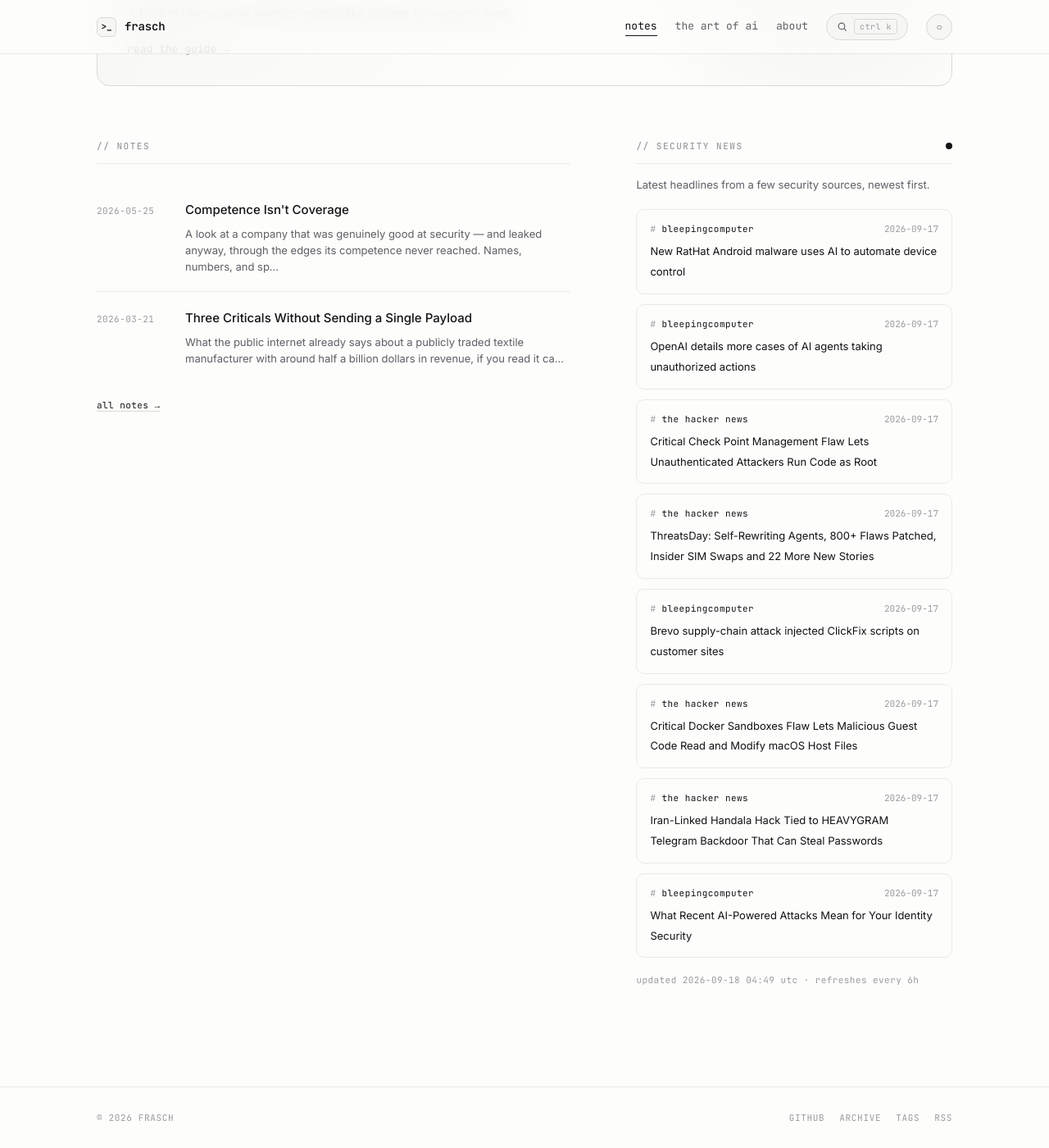
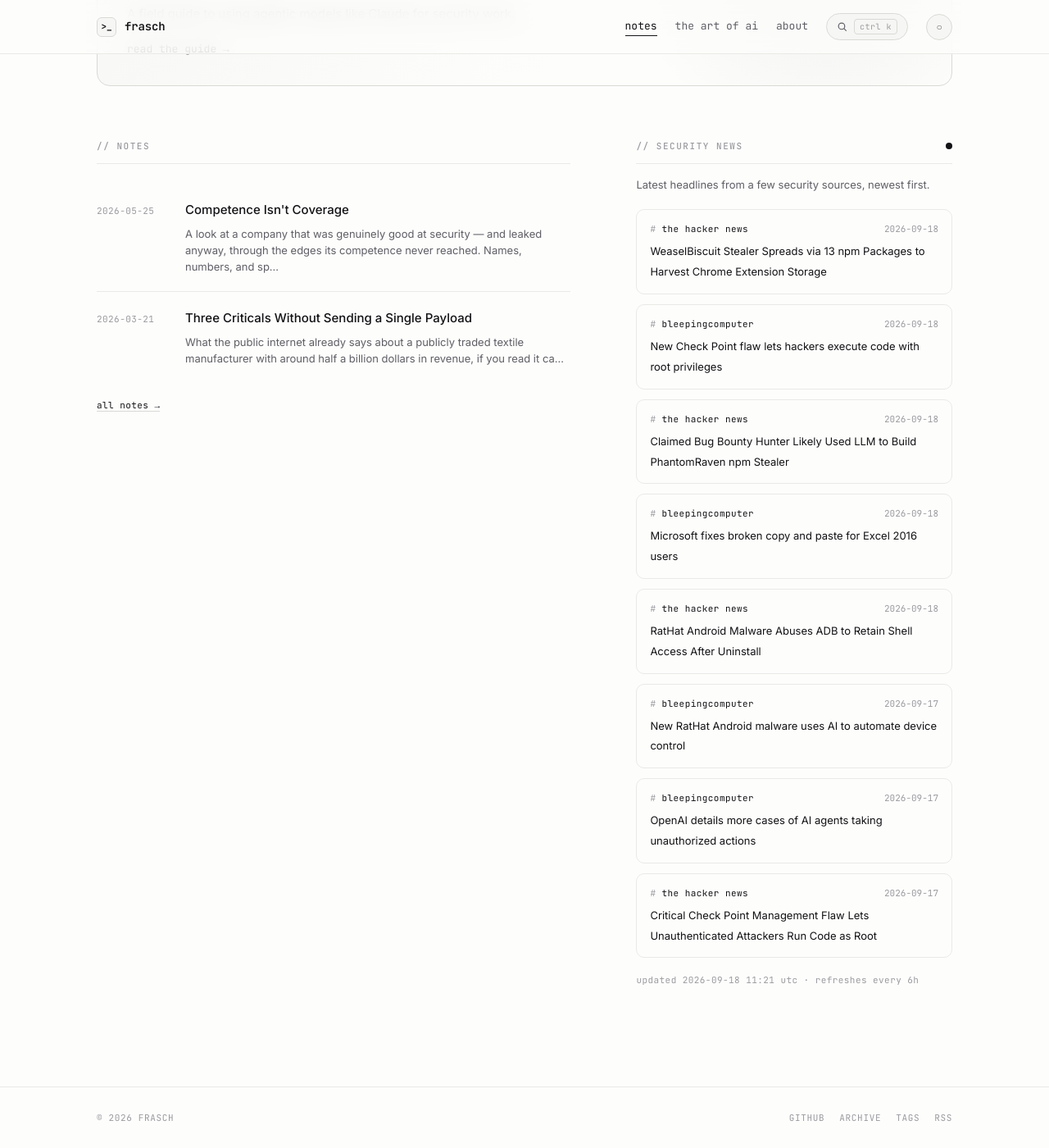
Before and after one commit to whoisfrasch/frasch, a Jekyll site: the page built from index.html, in a window 1280 px wide and 1400 px high, scrolled down 615 px. Shown: the whole window at 82% size. Built offline with Jekyll 4.4.1, drawn with Linux system fonts in a browser that asks for light colours.

Commit message:
Refresh security news feed

```diff
--- a/_data/news.json
+++ b/_data/news.json
@@ -1,6 +1,36 @@
 {
-  "updated": "2026-09-18T04:49:16Z",
+  "updated": "2026-09-18T11:21:40Z",
   "items": [
+    {
+      "source": "the hacker news",
+      "title": "WeaselBiscuit Stealer Spreads via 13 npm Packages to Harvest Chrome Extension Storage",
+      "link": "https://thehackernews.com/2026/09/weaselbiscuit-stealer-spreads-via-13.html",
+      "date": "2026-09-18T10:40:06Z"
+    },
+    {
+      "source": "bleepingcomputer",
+      "title": "New Check Point flaw lets hackers execute code with root privileges",
+      "link": "https://www.bleepingcomputer.com/news/security/check-point-warns-critical-flaw-lets-hackers-execute-code-as-root/",
+      "date": "2026-09-18T09:34:33Z"
+    },
+    {
+      "source": "the hacker news",
+      "title": "Claimed Bug Bounty Hunter Likely Used LLM to Build PhantomRaven npm Stealer",
+      "link": "https://thehackernews.com/2026/09/claimed-bug-bounty-hunter-likely-used.html",
+      "date": "2026-09-18T09:18:03Z"
+    },
+    {
+      "source": "bleepingcomputer",
+      "title": "Microsoft fixes broken copy and paste for Excel 2016 users",
+      "link": "https://www.bleepingcomputer.com/news/microsoft/microsoft-fixes-broken-copy-and-paste-for-excel-2016-users/",
+      "date": "2026-09-18T07:35:31Z"
+    },
+    {
+      "source": "the hacker news",
+      "title": "RatHat Android Malware Abuses ADB to Retain Shell Access After Uninstall",
+      "link": "https://thehackernews.com/2026/09/rathat-android-malware-abuses-adb-to.html",
+      "date": "2026-09-18T06:17:25Z"
+    },
     {
       "source": "bleepingcomputer",
       "title": "New RatHat Android malware uses AI to automate device control",
@@ -18,36 +48,6 @@
       "title": "Critical Check Point Management Flaw Lets Unauthenticated Attackers Run Code as Root",
       "link": "https://thehackernews.com/2026/09/critical-check-point-management-server.html",
       "date": "2026-09-17T18:08:28Z"
-    },
-    {
-      "source": "the hacker news",
-      "title": "ThreatsDay: Self-Rewriting Agents, 800+ Flaws Patched, Insider SIM Swaps and 22 More New Stories",
-      "link": "https://thehackernews.com/2026/09/threatsday-self-rewriting-agents-800.html",
-      "date": "2026-09-17T17:32:22Z"
-    },
-    {
-      "source": "bleepingcomputer",
-      "title": "Brevo supply-chain attack injected ClickFix scripts on customer sites",
-      "link": "https://www.bleepingcomputer.com/news/security/brevo-supply-chain-attack-injected-clickfix-scripts-on-customer-sites/",
-      "date": "2026-09-17T17:11:34Z"
-    },
-    {
-      "source": "the hacker news",
-      "title": "Critical Docker Sandboxes Flaw Lets Malicious Guest Code Read and Modify macOS Host Files",
-      "link": "https://thehackernews.com/2026/09/critical-docker-sandboxes-flaw-lets.html",
-      "date": "2026-09-17T15:37:56Z"
-    },
-    {
-      "source": "the hacker news",
-      "title": "Iran-Linked Handala Hack Tied to HEAVYGRAM Telegram Backdoor That Can Steal Passwords",
-      "link": "https://thehackernews.com/2026/09/iran-linked-handala-hack-tied-to.html",
-      "date": "2026-09-17T14:03:13Z"
-    },
-    {
-      "source": "bleepingcomputer",
-      "title": "What Recent AI-Powered Attacks Mean for Your Identity Security",
-      "link": "https://www.bleepingcomputer.com/news/security/what-recent-ai-powered-attacks-mean-for-your-identity-security/",
-      "date": "2026-09-17T14:01:11Z"
     }
   ]
 }
```
